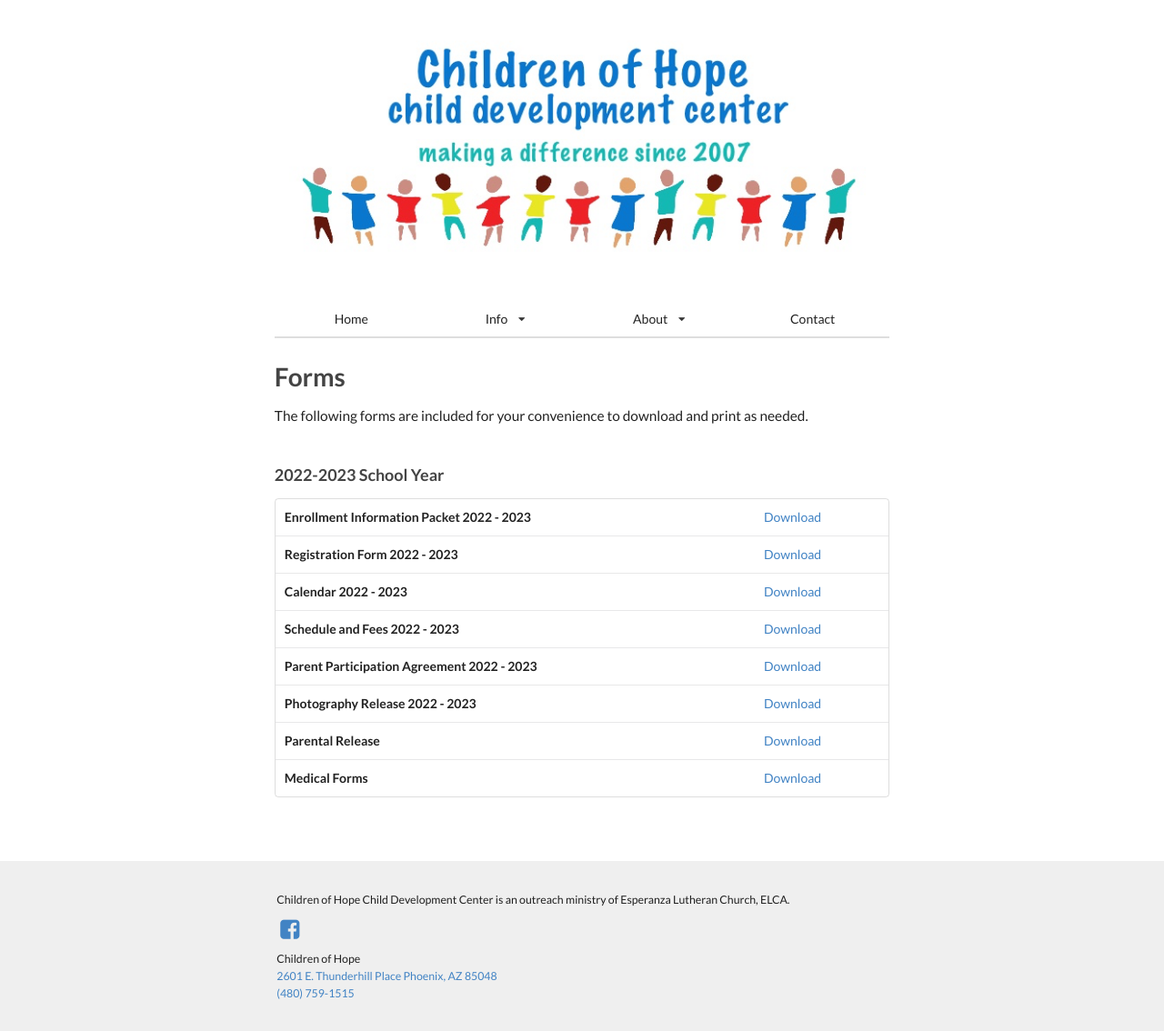
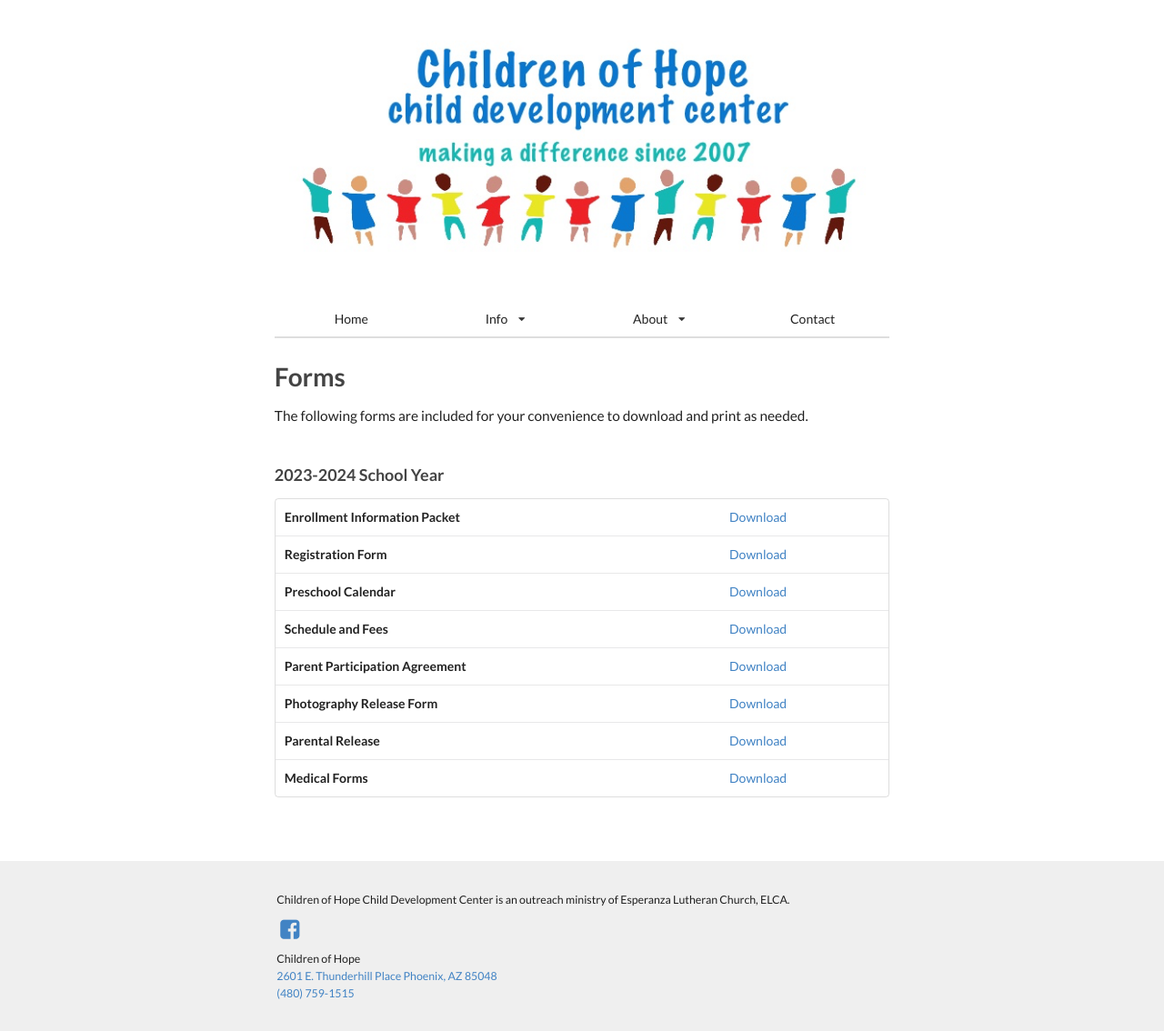
Before and after one commit to childrenofhope/childrenofhope, a Jekyll site: the page built from forms.md, in a window 1280 px wide. Shown: the whole page at 91% size. Built offline with Jekyll 4.4.1, drawn with Linux system fonts in a browser that asks for light colours.

Commit message:
Adding forms and enrollment packet for 2023-24 school year

```diff
--- a/forms.md
+++ b/forms.md
@@ -11,43 +11,43 @@
 
 <div class="ui hidden divider"></div>
 
-<h3>2022-2023 School Year</h3>
+<h3>2023-2024 School Year</h3>
 <table class="ui basic forms table">
   <tr>
-    <td><b>Enrollment Information Packet 2022 - 2023 </b></td>
+    <td><b>Enrollment Information Packet</b></td>
     <td>
-      <a href="{{ site.baseurl }}/assets/forms/2022-2023/COH_Enrollment_Packet_2022-2023.pdf">Download</a>
+      <a href="{{ site.baseurl }}/assets/forms/2023-2024/COH_Enrollment_Packet.pdf">Download</a>
     </td>
   </tr>
   <tr>
-    <td><b>Registration Form 2022 - 2023</b></td>
+    <td><b>Registration Form</b></td>
     <td>
-      <a href="{{ site.baseurl }}/assets/forms/2022-2023/COH_Registration_Form_2022-2023.pdf">Download</a>
+      <a href="{{ site.baseurl }}/assets/forms/2023-2024/COH_Registration_Form.pdf">Download</a>
     </td>
   </tr>
   <tr>
-    <td><b>Calendar 2022 - 2023</b></td>
+    <td><b>Preschool Calendar</b></td>
     <td>
-      <a href="{{ site.baseurl }}/assets/forms/2022-2023/COH_Calendar_2022-2023.pdf">Download</a>
+      <a href="{{ site.baseurl }}/assets/forms/2023-2024/COH_Calendar.pdf">Download</a>
     </td>
   </tr>
   <tr>
-    <td><b>Schedule and Fees 2022 - 2023</b></td>
+    <td><b>Schedule and Fees</b></td>
     <td>
-      <a href="{{ site.baseurl }}/assets/forms/2022-2023/COH_Schedule_&_Fees_2022-2023.pdf">Download</a>
+      <a href="{{ site.baseurl }}/assets/forms/2023-2024/COH_Schedule_&_Fees.pdf">Download</a>
     </td>
   </tr>
   <tr>
-    <td><b>Parent Participation Agreement 2022 - 2023</b></td>
+    <td><b>Parent Participation Agreement</b></td>
     <td>
-      <a href="{{ site.baseurl }}/assets/forms/2022-2023/COH_Parent_Participation_Agreement_2022-2023.pdf">Download</a>
+      <a href="{{ site.baseurl }}/assets/forms/2023-2024/COH_Parent_Participation_Agreement.pdf">Download</a>
     </td>
   </tr>
 
   <tr>
-    <td><b>Photography Release 2022 - 2023</b></td>
+    <td><b>Photography Release Form</b></td>
     <td>
-      <a href="{{ site.baseurl }}/assets/forms/2022-2023/COH_Photo_Release_Form_2022-2023.pdf">Download</a>
+      <a href="{{ site.baseurl }}/assets/forms/2023-2024/COH_Photo_Release_Form.pdf">Download</a>
     </td>
   </tr>
 
```
Also changed, not shown: _posts/2023-02-08-enrollment-begins.md (added, +14 -0 lines), 6 other files.
